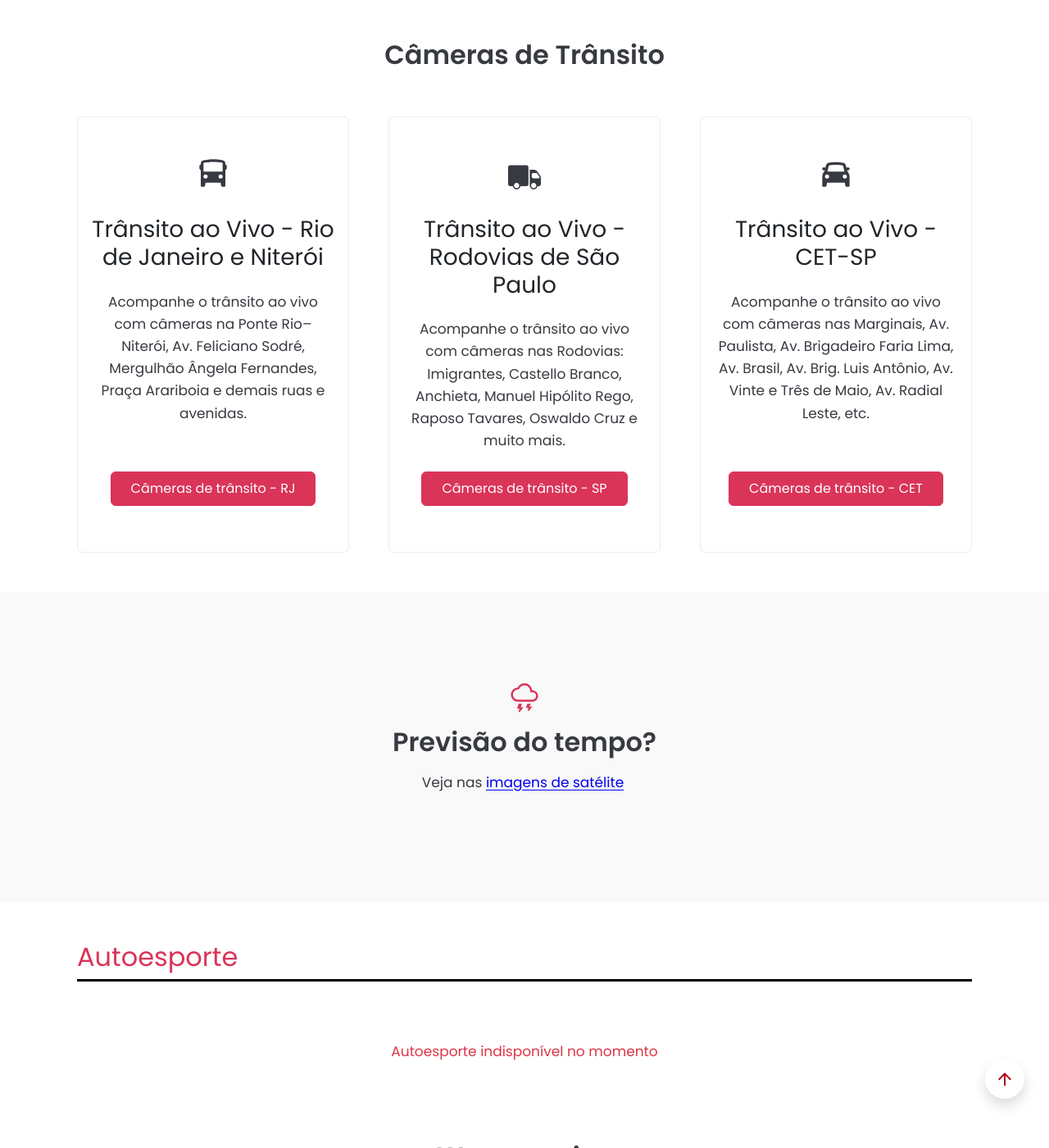
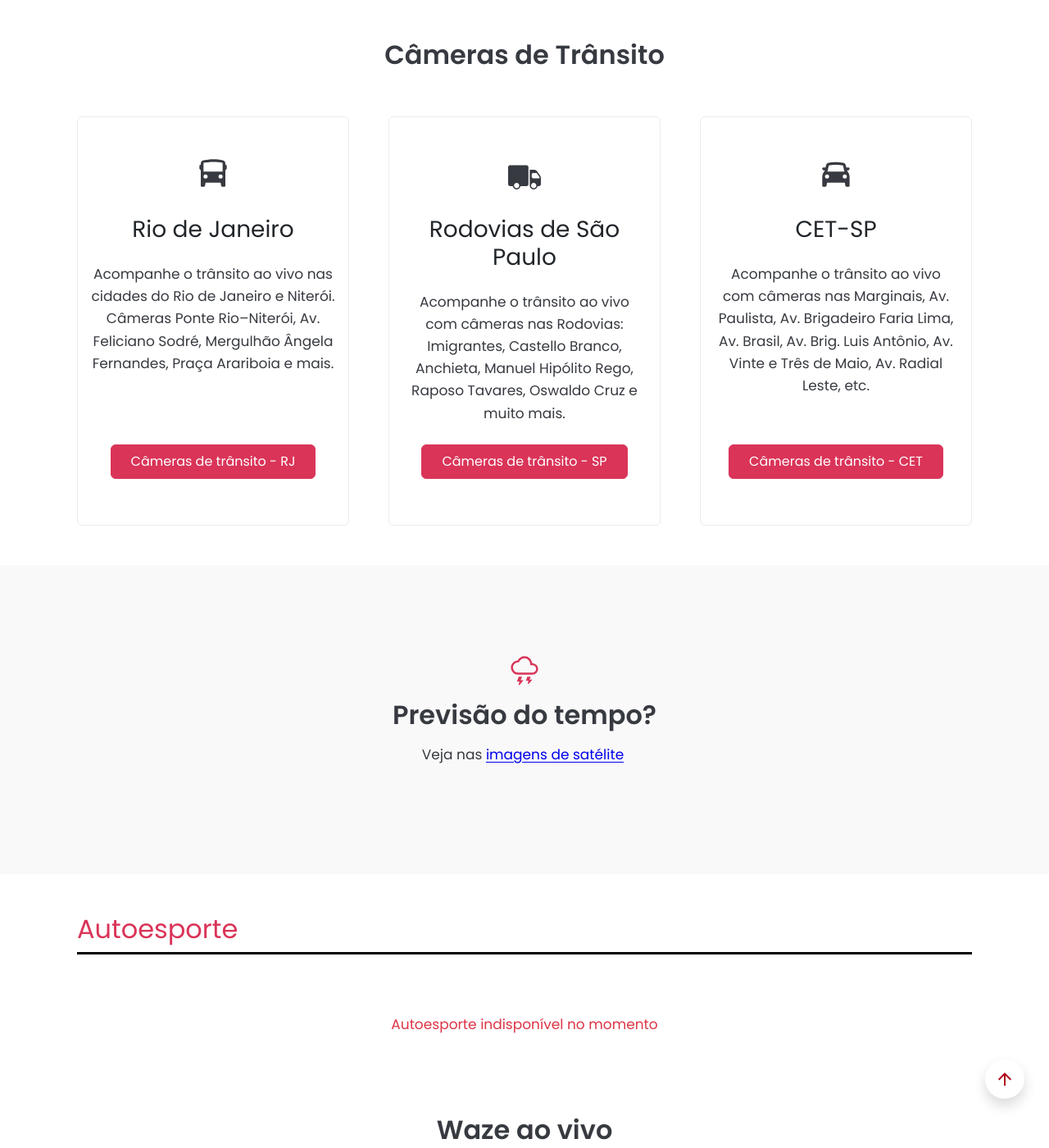
Before and after one commit to Sergio-Damm/transitoaovivo, a Jekyll site: the page built from index.html, in a window 1280 px wide and 1400 px high, scrolled down 509 px. Shown: the whole window at 82% size. Built offline with Jekyll 4.4.1, drawn with Linux system fonts in a browser that asks for light colours; comment, search, counter and statistics services are not loaded; some of the changed text lies outside the part shown.

Commit message:
revisao de textos

```diff
--- a/index.html
+++ b/index.html
@@ -78,9 +78,8 @@
 							</svg>
            				</div>
             			<div class="card-body">
-							<h3 class="card-title fs-3 pt-3">Trânsito ao Vivo - Rio de Janeiro e Niterói</h3>
-                			<p class="card-text mt-4">Acompanhe o trânsito ao vivo com câmeras na Ponte Rio–Niterói,
-Av. Feliciano Sodré, Mergulhão Ângela Fernandes, Praça Arariboia e demais ruas e avenidas.</p>
+							<h3 class="card-title fs-3 pt-3">Rio de Janeiro</h3>
+                			<p class="card-text mt-4">Acompanhe o trânsito ao vivo nas cidades do Rio de Janeiro e Niterói. Câmeras  Ponte Rio–Niterói, Av. Feliciano Sodré, Mergulhão Ângela Fernandes, Praça Arariboia e mais.</p>
             			</div>
                     </a>
             		<div class="card-footer">
@@ -98,7 +97,7 @@
 							</svg>
                       	</div>
             			<div class="card-body">
-							<h3 class="card-title fs-3 pt-3">Trânsito ao Vivo - Rodovias de São Paulo</h3>
+							<h3 class="card-title fs-3 pt-3">Rodovias de São Paulo</h3>
                 			<p class="card-text mt-4">Acompanhe o trânsito ao vivo com câmeras nas Rodovias: Imigrantes, Castello Branco, Anchieta, Manuel Hipólito Rego, Raposo Tavares, Oswaldo Cruz e muito mais.</p>
             			</div>
 					</a>
@@ -117,7 +116,7 @@
 							</svg>
                    		</div>
             			<div class="card-body">
-							<h3 class="card-title fs-3 pt-3">Trânsito ao Vivo - CET-SP</h3>
+							<h3 class="card-title fs-3 pt-3">CET-SP</h3>
                 			<p class="card-text mt-4">Acompanhe o trânsito ao vivo com câmeras nas Marginais, Av. Paulista, Av. Brigadeiro Faria Lima, Av. Brasil, Av. Brig. Luis Antônio, Av. Vinte e Três de Maio, Av. Radial Leste, etc.</p>
             			</div>
 					</a>
@@ -210,7 +209,7 @@
 							</svg>
 						</div>
 						<div class="card-body">
-      			          	<h3 class="card-title fs-3 pt-3">Waze - Rio de Janeiro</h3>
+      			          	<h3 class="card-title fs-3 pt-3">Rio de Janeiro</h3>
       						<p class="card-text mt-4">Use o Waze Live Map em qualquer celular ou computador. Veja o trânsito ao vivo sem instalar o app Waze. Prático e perfeito para planejar rapidamente suas viagens.</p>
 						</div>
 					</a>
@@ -228,7 +227,7 @@
 							</svg>
 						</div>
 						<div class="card-body">
-                           	<h3 class="card-title fs-3 pt-3">Waze - São Paulo</h3>
+                           	<h3 class="card-title fs-3 pt-3">São Paulo</h3>
 							<p class="card-text mt-4">Ganhe tempo nos seus deslocamentos com o Waze Live Map. Planeje viagens com um mapa preciso e descubra rotas para não ficar parado no trânsito.</p>
 						</div>
 					</a>
@@ -246,7 +245,7 @@
 							</svg>
 						</div>
 						<div class="card-body">
-   				          	<h3 class="card-title fs-3 pt-3">Waze - Belo Horizonte</h3>
+   				          	<h3 class="card-title fs-3 pt-3">Belo Horizonte</h3>
    							<p class="card-text mt-4">Evite atrasos com o Waze Live Map. Confira o trânsito ao vivo, atualizado pelos usuários da comunidade Waze, mesmo sem câmeras de trânsito no local.</p>
 						</div>
 					</a>
```
